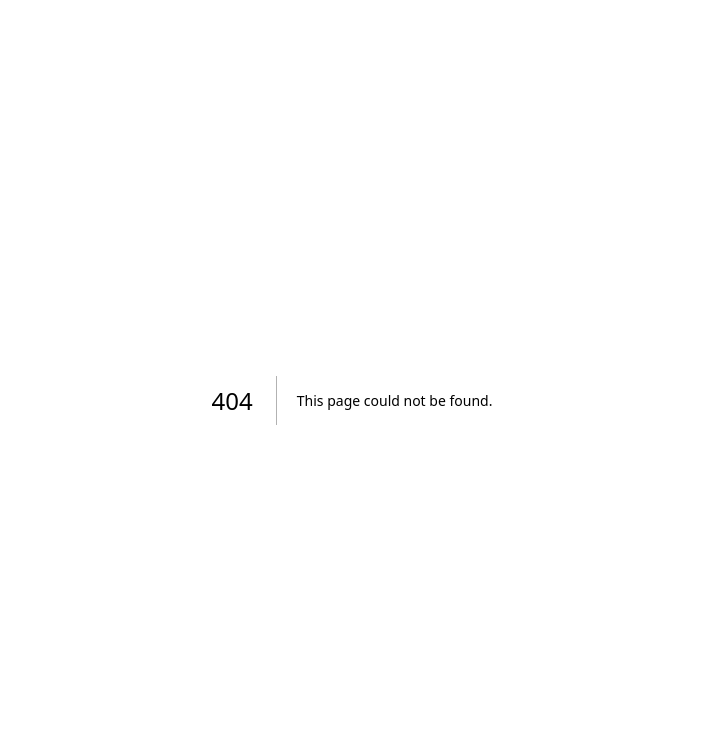
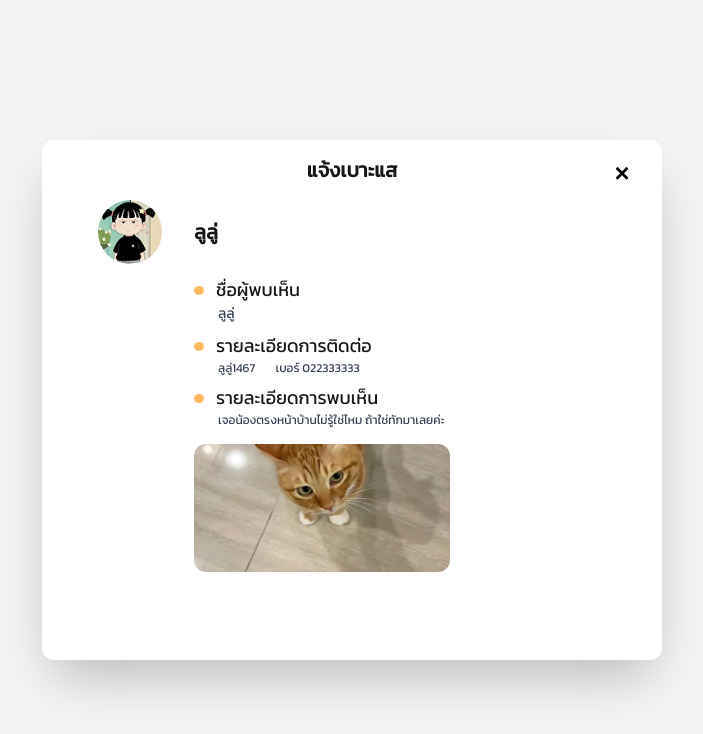
Before and after one commit to omega1234az/taily-community, a Next.js app: page /chat in a window 1280 px wide. Before the commit this address had no page. Shown: the top 734 px of the page, without its empty margins (288-991 px from the left). Built offline with nearby package versions, Linux system fonts and the light colour scheme.

Commit message:
add chat

```diff
--- /dev/null
+++ b/app/(user)/chat/layout.tsx
@@ -0,0 +1,15 @@
+"use client";
+
+import React from "react";
+
+const DetailsmissingLayout = ({ children }: { children: React.ReactNode }) => {
+  return (
+    <div className="h-screen bg-gray-100">
+      <main className="h-full flex items-center justify-center">
+        {children}
+      </main>
+    </div>
+  );
+};
+
+export default DetailsmissingLayout;
--- /dev/null
+++ b/app/(user)/chat/page.tsx
@@ -0,0 +1,80 @@
+"use client";
+
+import React, { useState } from "react";
+import { useRouter } from "next/navigation"; // ✅ import useRouter
+
+export default function Chat() {
+  const router = useRouter();
+
+  return (
+    <div className="fixed inset-0 z-50 bg-white w-full h-full sm:relative md:w-[620px] md:h-[520px] sm:w-[600px] sm:h-[490px] sm:rounded-xl sm:shadow-2xl mx-auto ">
+      {/* กากบาท */}
+      <button
+        className="absolute top-5 right-8 text-black hover:text-gray-500 text-xl font-bold cursor-pointer"
+        onClick={() => router.back()}
+      >
+        ✕
+      </button>
+
+      <div className="flex flex-col">
+        <h1 className="p-4 sm:text-xl text-lg text-center font-semibold">
+          แจ้งเบาะแส
+        </h1>
+
+        <div className="flex flex-col pl-8 sm:pl-14">
+          {/* รูป + ลูลู่ */}
+          <div className="flex items-center gap-3">
+            <img
+              src="/all/comment.png"
+              alt="profilecomment"
+              className="2xl:w-20 2xl:h-20 w-16 h-16 rounded-full object-cover"
+            />
+            <h1 className="sm:text-xl text-lg font-semibold pl-5">ลูลู่</h1>
+          </div>
+
+          {/* เนื้อหาอื่นๆ */}
+          <div className="pl-10 ml-[3.5rem]">
+            {/* ชื่อผู้พบเห็น */}
+            <div className="flex items-center gap-3 mt-3">
+              <svg width="10" height="9" viewBox="0 0 10 9" fill="none">
+                <ellipse cx="5" cy="4.5" rx="5" ry="4.5" fill="#FFBA60" />
+              </svg>
+              <p className="sm:text-lg text-md">ชื่อผู้พบเห็น</p>
+            </div>
+            <p className="sm:text-sm text-xs text-gray-700 pl-6 mb-2">ลูลู่</p>
+
+            {/* รายละเอียดการติดต่อ */}
+            <div className="flex items-center gap-3">
+              <svg width="10" height="9" viewBox="0 0 10 9" fill="none">
+                <ellipse cx="5" cy="4.5" rx="5" ry="4.5" fill="#FFBA60" />
+              </svg>
+              <p className="sm:text-lg text-md">รายละเอียดการติดต่อ</p>
+            </div>
+            <div className="flex m:text-sm text-xs text-gray-700 pl-6 mb-2">
+              <p className="mr-5">ลูลู่1467</p>
+              <p>เบอร์ 022333333</p>
+            </div>
+
+            {/* รายละเอียดการพบเห็น */}
+            <div className="flex items-center gap-3">
+              <svg width="10" height="9" viewBox="0 0 10 9" fill="none">
+                <ellipse cx="5" cy="4.5" rx="5" ry="4.5" fill="#FFBA60" />
+              </svg>
+              <p className="sm:text-lg text-md">รายละเอียดการพบเห็น</p>
+            </div>
+            <p className="m:text-sm text-xs text-gray-700 pl-6 mb-4">
+              เจอน้องตรงหน้าบ้านไม่รู้ใช่ไหม ถ้าใช่ทักมาเลยค่ะ
+            </p>
+
+            {/* รูปแมว */}
+            <img
+              src="/all/catcomment1.png"
+              alt="catcomment"
+              className="2xl:w-80 2xl:h-40 w-64 h-32 rounded-xl object-cover"
+            />
+          </div>
+        </div>
+      </div>
+    </div>
+  );
+}
```
